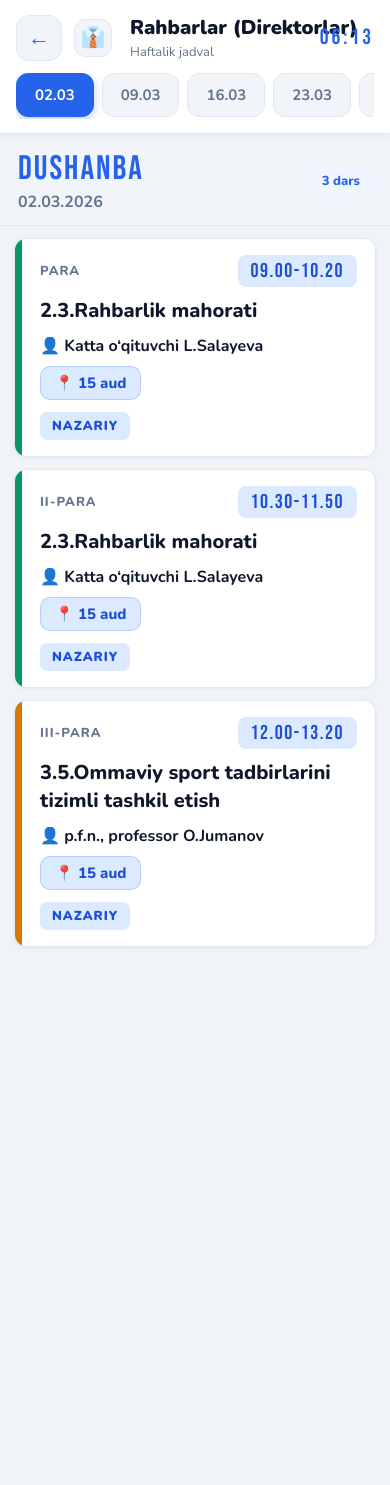
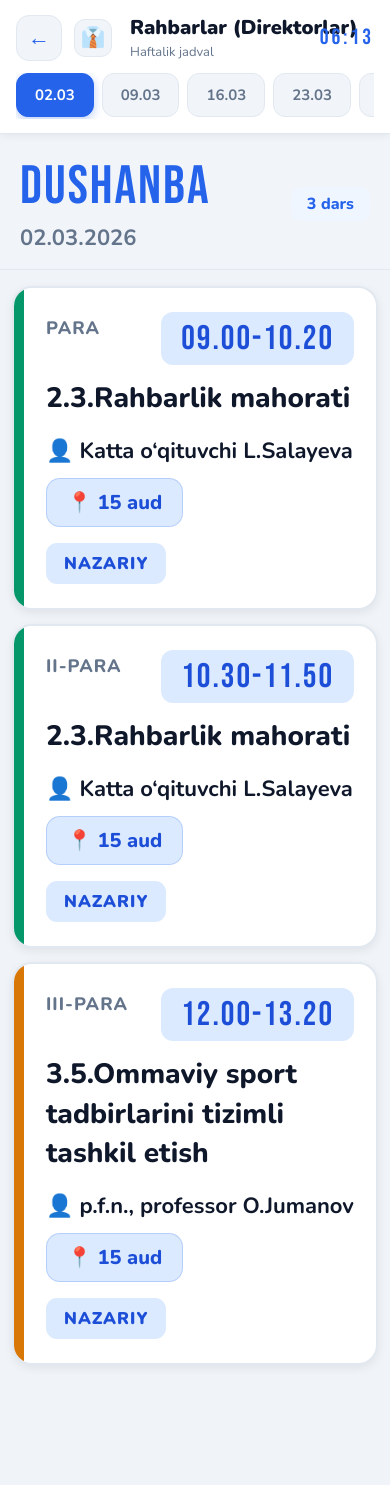
Before and after one commit to BoastfulApex/JadvalLite, a Django app: page /?guruh=1 in a window 390 px wide. Shown: the top 1485 px of the page. Run offline with Django 5.2, Linux system fonts and the light colour scheme; data comes from the database, SQL or seed files in the repository.

Commit message:
Update mobile.html

```diff
--- a/templates/jadval/mobile.html
+++ b/templates/jadval/mobile.html
@@ -135,8 +137,9 @@ html, body {
    JADVAL SAHIFASI
 ══════════════════════ */
 .jadval-page {
-  min-height: 100dvh;
+  height: 100dvh;
   display: flex; flex-direction: column;
+  overflow: hidden;
 }
 
 /* Header */
@@ -188,15 +191,21 @@ html, body {
 }
 
 /* Days horizontal scroll */
-.j-body { flex: 1; overflow: hidden; }
+.j-body {
+  flex: 1;
+  display: flex; flex-direction: column;
+  overflow: hidden;
+  min-height: 0;
+}
 
 .days-scroll {
+  flex: 1;
   display: flex;
   overflow-x: auto;
   scroll-snap-type: x mandatory;
   -webkit-overflow-scrolling: touch;
-  height: calc(100dvh - var(--hdr-h, 130px));
   overscroll-behavior-x: contain;
+  min-height: 0;
 }
 .days-scroll::-webkit-scrollbar { display: none; }
 
@@ -205,10 +214,11 @@ html, body {
   scroll-snap-align: start;
   display: flex; flex-direction: column;
   overflow: hidden;
+  min-height: 0;
 }
 
 .day-label {
-  padding: 14px 18px 12px;
+  padding: 20px 20px 16px;
   background: var(--card2); border-bottom: 1.5px solid var(--border);
   display: flex; align-items: center; justify-content: space-between;
   flex-shrink: 0;
@@ -219,15 +229,15 @@ html, body {
 }
 .day-nm {
   font-family: 'Bebas Neue', sans-serif;
-  font-size: 34px; letter-spacing: 2px; color: var(--accent);
+  font-size: 54px; letter-spacing: 2px; color: var(--accent);
 }
 .day-label.today-lbl .day-nm { color: #fff; }
-.day-dt { font-size: 16px; color: var(--muted); font-weight: 700; margin-top: 2px; }
+.day-dt { font-size: 22px; color: var(--muted); font-weight: 700; margin-top: 4px; }
 .day-label.today-lbl .day-dt { color: rgba(255,255,255,.8); }
 .today-badge {
-  font-size: 12px; font-weight: 900;
+  font-size: 14px; font-weight: 900;
   background: #fff; color: #1d4ed8;
-  border-radius: 5px; padding: 3px 10px; letter-spacing: 1px; text-transform: uppercase;
+  border-radius: 6px; padding: 4px 12px; letter-spacing: 1px; text-transform: uppercase;
 }
 .day-nav {
   display: flex; align-items: center; gap: 8px;
@@ -242,57 +252,58 @@ html, body {
   background: var(--border); color: var(--accent);
 }
 .day-cnt-badge {
-  font-size: 13px; font-weight: 800;
+  font-size: 16px; font-weight: 800;
   background: rgba(255,255,255,.2); color: #fff;
-  border-radius: 8px; padding: 5px 12px;
+  border-radius: 10px; padding: 6px 16px;
 }
 .day-label:not(.today-lbl) .day-cnt-badge {
   background: #eff6ff; color: var(--accent);
 }
 
 .day-lessons {
-  flex: 1; overflow-y: auto; padding: 12px 14px 24px;
-  display: flex; flex-direction: column; gap: 12px;
+  flex: 1; overflow-y: auto; padding: 16px 12px 30px;
+  display: flex; flex-direction: column; gap: 14px;
+  -webkit-overflow-scrolling: touch;
 }
-.day-lessons::-webkit-scrollbar { width: 3px; }
-.day-lessons::-webkit-scrollbar-thumb { background: var(--border); border-radius: 3px; }
+.day-lessons::-webkit-scrollbar { display: none; }
 
 /* Lesson card */
 .lcard {
-  background: var(--card); border: 1.5px solid var(--border);
-  border-radius: 12px; overflow: hidden;
+  background: var(--card); border: 2px solid var(--border);
+  border-radius: 20px; overflow: hidden;
   display: flex;
-  box-shadow: 0 1px 4px rgba(0,0,0,.05);
+  box-shadow: 0 3px 10px rgba(0,0,0,.07);
   cursor: pointer;
+  flex-shrink: 0;
   transition: transform .13s;
 }
 .lcard:active { transform: scale(.98); }
 
-.lcard-bar { width: 7px; flex-shrink: 0; }
-.lcard-body { flex: 1; padding: 16px 18px; min-width: 0; }
+.lcard-bar { width: 10px; flex-shrink: 0; }
+.lcard-body { flex: 1; padding: 24px 22px; min-width: 0; }
 
-.lc-top { display: flex; align-items: center; justify-content: space-between; margin-bottom: 10px; gap: 8px; }
-.lc-para { font-size: 13px; color: var(--muted); font-weight: 800; text-transform: uppercase; letter-spacing: 1px; }
+.lc-top { display: flex; align-items: flex-start; justify-content: space-between; margin-bottom: 14px; gap: 10px; }
+.lc-para { font-size: 18px; color: var(--muted); font-weight: 800; text-transform: uppercase; letter-spacing: 1px; padding-top: 4px; }
 .lc-time {
-  font-family: 'Bebas Neue', sans-serif; font-size: 20px; letter-spacing: 1.5px;
+  font-family: 'Bebas Neue', sans-serif; font-size: 34px; letter-spacing: 2px;
   background: #dbeafe; color: var(--a2);
-  border-radius: 8px; padding: 4px 13px; white-space: nowrap;
+  border-radius: 12px; padding: 6px 20px; white-space: nowrap; flex-shrink: 0;
 }
-.lc-mod { font-size: 20px; font-weight: 800; line-height: 1.4; margin-bottom: 10px; color: var(--text); }
-.lc-meta { display: flex; flex-direction: column; gap: 7px; }
-.lc-teacher { font-size: 16px; color: var(--text); font-weight: 700; }
+.lc-mod { font-size: 28px; font-weight: 800; line-height: 1.4; margin-bottom: 18px; color: var(--text); }
+.lc-meta { display: flex; flex-direction: column; gap: 12px; }
+.lc-teacher { font-size: 22px; color: var(--text); font-weight: 700; }
 .lc-room {
-  display: inline-flex; align-items: center; gap: 5px;
-  font-size: 15px; font-weight: 800;
+  display: inline-flex; align-items: center; gap: 6px;
+  font-size: 20px; font-weight: 800;
   background: #dbeafe; color: #1d4ed8;
-  border: 1px solid rgba(37,99,235,.2);
-  border-radius: 10px; padding: 6px 14px;
-  align-self: flex-start; margin-top: 2px;
+  border: 1.5px solid rgba(37,99,235,.2);
+  border-radius: 14px; padding: 10px 20px;
+  align-self: flex-start;
 }
 .lc-tag {
-  display: inline-block; font-size: 13px; font-weight: 900;
-  letter-spacing: 1px; padding: 5px 12px; border-radius: 7px;
-  text-transform: uppercase; margin-top: 5px; align-self: flex-start;
+  display: inline-block; font-size: 17px; font-weight: 900;
+  letter-spacing: 1px; padding: 9px 18px; border-radius: 11px;
+  text-transform: uppercase; margin-top: 4px; align-self: flex-start;
 }
 .t-naz { background: #dbeafe; color: #1d4ed8; }
 .t-am  { background: #d1fae5; color: #065f46; }
@@ -682,29 +693,22 @@ if (scroll) {
     return 0;
   })();
 
-  /* Header height hisoblash va bugungi kunga o'tish */
-  const hdr = document.getElementById('jHeader');
+  /* Bugungi kunga o'tish */
   function applyLayout() {
-    if (hdr) {
-      const h = hdr.offsetHeight;
-      const dotsH = document.getElementById('dayDots')?.offsetHeight || 42;
-      scroll.style.height = `calc(100dvh - ${h + dotsH}px)`;
-    }
-    /* scroll-snap bo'lsa behavior:'instant' ishlamaydi, scrollLeft to'g'ri ishlaydi */
     scroll.scrollLeft = todayIdx * scroll.offsetWidth;
     updateDots();
   }
 
-  /* DOM to'liq render bo'lgandan keyin ishga tushirish */
   if (document.readyState === 'complete') {
     applyLayout();
   } else {
     window.addEventListener('load', applyLayout);
   }
-  /* Fallback: bir zumdan keyin yana bir bor */
   setTimeout(applyLayout, 80);
 
-  window.addEventListener('resize', applyLayout);
+  window.addEventListener('resize', () => {
+    scroll.scrollLeft = todayIdx * scroll.offsetWidth;
+  });
 }
 
 /* ── MODAL ── */
```
Also changed, not shown: other parts of templates/jadval/mobile.html (+22 -20 lines).
